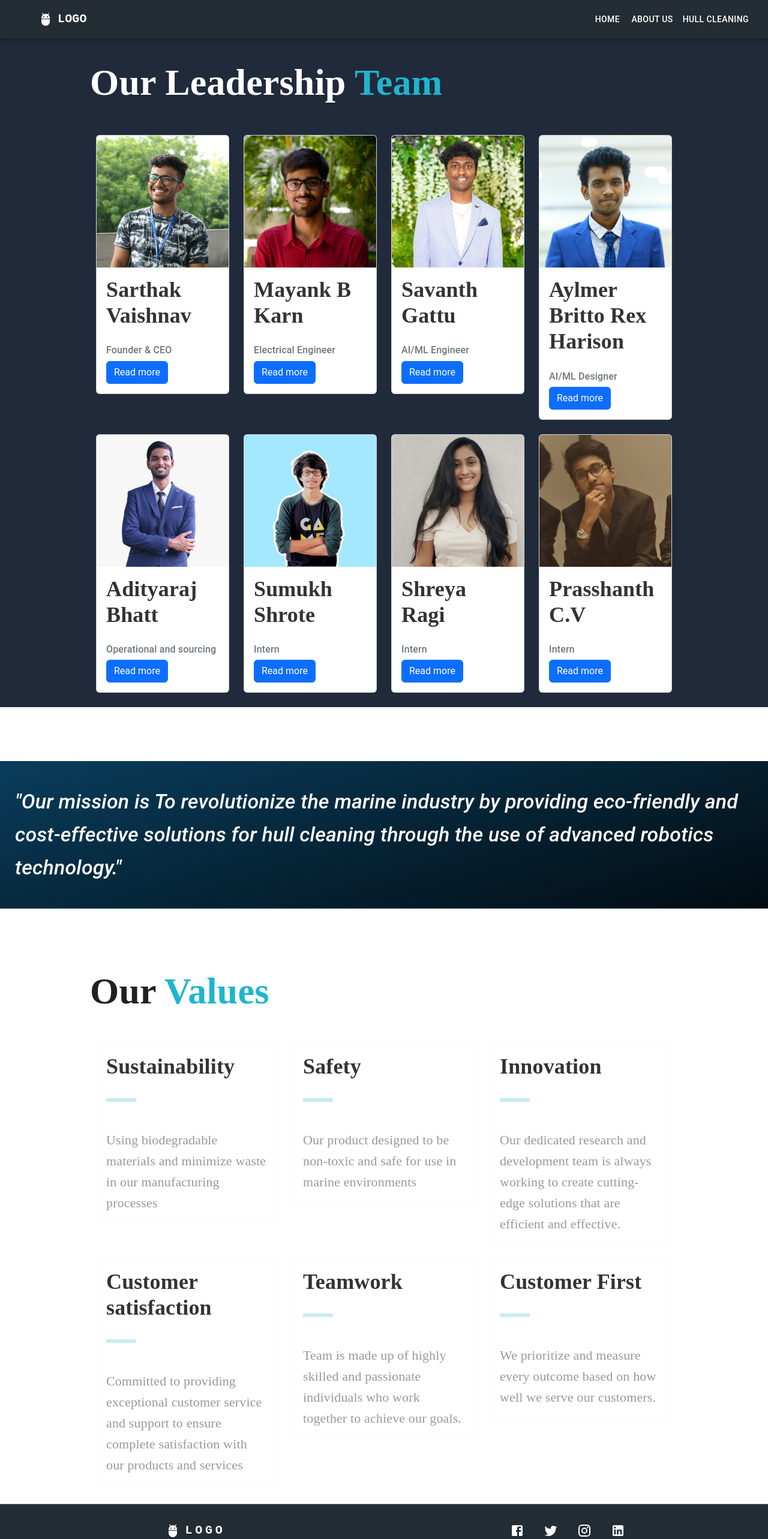
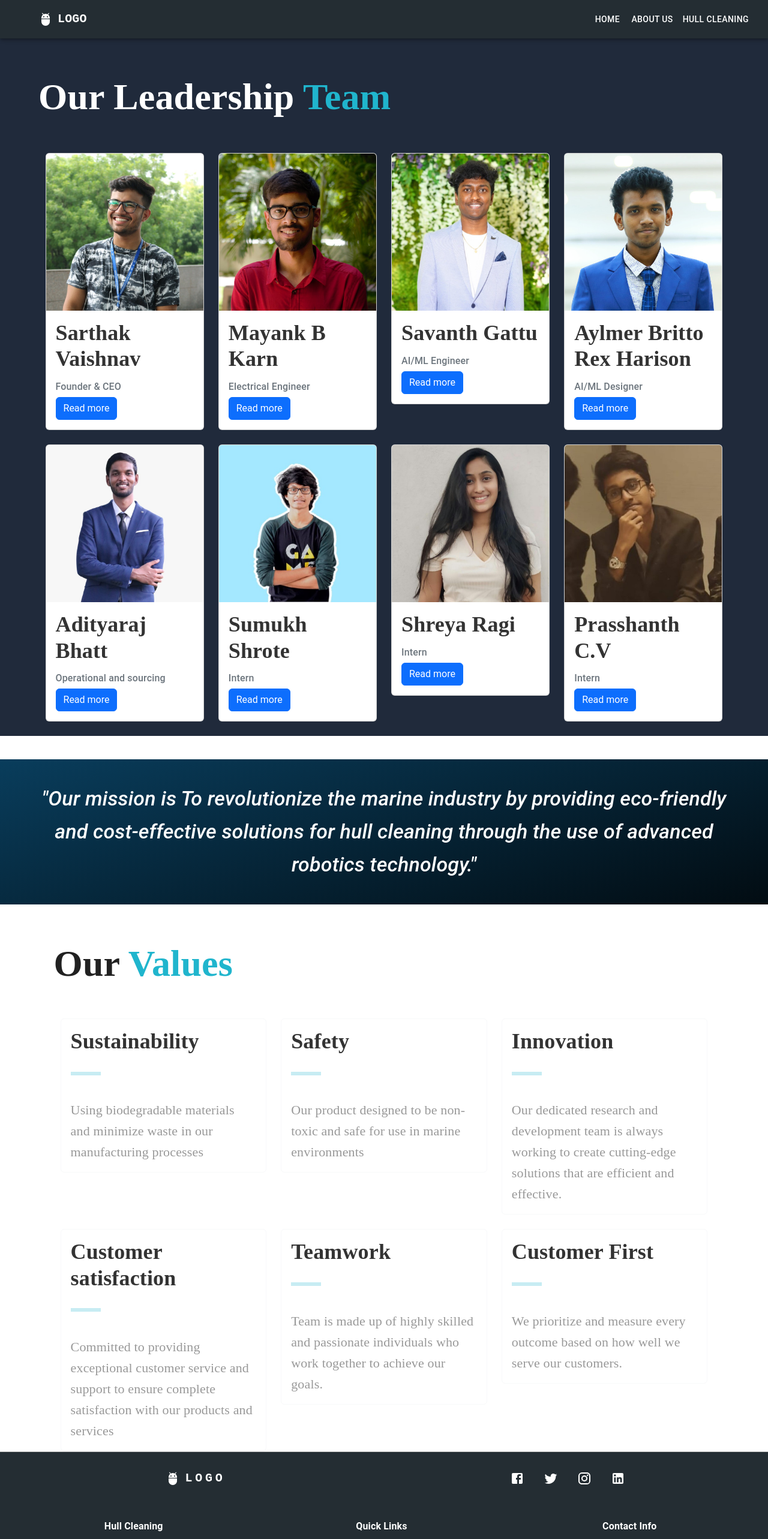
Before and after one commit to Nihu3346/hull-cleaning-robot, a React (Create React App) app: page /aboutus in a window 1280 px wide. Shown: the top 2566 px of the page at 60% size. Built offline with nearby package versions, Linux system fonts and the light colour scheme.

Commit message:
Mobile view done.

```diff
--- a/src/Components/CSS/About.css
+++ b/src/Components/CSS/About.css
@@ -22,7 +22,7 @@
   width: 50px;
 }
 .team-container {
-  margin-top: 50px;
+  margin-top: 4.9%;
   background-color: #202A3B;
 }
 .our-values-container {
@@ -30,13 +30,13 @@
 }
 .our-values-inner {
   min-height: auto;
-  padding: 60px 150px 0;
-  margin: 30px auto;
+  padding: 4% 7% 0;
+  margin: 0 auto;
   position: relative;
 }
 .team-inner {
   min-height: auto;
-  padding: 40px 150px 0;
+  padding: 4% 5% 0;
   margin: 0 auto;
   position: relative;
 }
@@ -45,15 +45,15 @@
   padding: 40px 0px 0;
 }
 .row {
-  padding: 40px 10px 0;
+  padding: 4% 1% 0;
 }
 .card-title{
   font-weight: 700;
     font-size: 36px;
     color: #333;
     position: relative;
-    padding-bottom: 15px;
-    margin-bottom: 15px;
+    padding-bottom: 4%;
+    margin-bottom: 4%;
     font-family: Poppins;
 }
 .card-content{
--- a/src/Components/CSS/HullClean.css
+++ b/src/Components/CSS/HullClean.css
@@ -2,6 +2,7 @@
     position: relative;
     width: 100%;
     height: 100%; /* Set the height of the container */
+    margin-top: 4%;
   }
 
   .image {
@@ -15,16 +16,14 @@
     top: 50%;
     left: 50%;
     transform: translate(-50%, -50%);
-    width: 80%;
+    width: 95%;
     background-color: rgba(0, 0, 0, 0.5); /* Set the background color and opacity of the text container */
-    padding: 20px;
+    padding: 2%;
     color: white;
   }
 
   .heading {
-    font-size: 4rem;
-    margin-top: 0;
-    margin-bottom: 10px;
+    font-size: 50px;
     text-align: center;
     color:bisque;
   }
--- a/src/Components/CSS/InfoPanel.css
+++ b/src/Components/CSS/InfoPanel.css
@@ -32,12 +32,13 @@
     background-image: linear-gradient(163deg, #093d5c 0%,#020c12 100%);
     background-position: center center;
     background-repeat: no-repeat;
-    padding-top: 40px;
-    padding-right: 50px;
-    padding-bottom: 40px;
-    padding-left: 25px;
+    padding-top: 3%;
+    padding-right: 3%;
+    padding-bottom: 3%;
+    padding-left: 3%;
     margin-bottom: 0px;
-    margin-top: 90px;
+    margin-top: 3%;
+    text-align: center;
     border-width: 0px 0px 0px 0px;
     border-color: #eae9e9;
     border-style: solid;
--- a/src/Components/Pages/AboutUs.js
+++ b/src/Components/Pages/AboutUs.js
@@ -7,10 +7,15 @@ import InfoPanelA from "./InfoPanel-a";
 const AboutUS = () => {
   return (
     <>
-    <TeamInfo />
-    <InfoPanelA />
-      <OurValues />
-
+      <div>
+        <TeamInfo />
+      </div>
+      <div>
+        <InfoPanelA />
+      </div>
+      <div>
+        <OurValues />
+      </div>
     </>
   );
 };
--- a/src/Components/Pages/Home.js
+++ b/src/Components/Pages/Home.js
@@ -9,9 +9,6 @@ import ship3 from "../Images/ship3.png";
 import ship5 from "../Images/ship5.jpg";
 import ship6 from "../Images/ship6.jpg";
 import "./../CSS/InfoPanel.css";
-import AboutUS from "./AboutUs";
-import InfoPanelD from "./InfoPage-d";
-import InfoPanelA from "./InfoPanel-a";
 import InfoPanelB from "./InfoPanel-b";
 import "../CSS/Home.css";
 
@@ -85,7 +82,7 @@ const InformationSection = ({ image, title, description, imageOnLeft }) => {
       </CardContent>
     </Card>
   );
-}
+};
 
 const Home = () => {
   return (
@@ -161,14 +158,8 @@ const Home = () => {
       />
 
       <div>
-          <InfoPanelB />
-        </div>
-        {/* <div className="panel-a">
-          <InfoPanelA />
-        </div>
-        <div className="panel-d">
-          <InfoPanelD />
-        </div> */}
+        <InfoPanelB />
+      </div>
     </Box>
   );
 };
--- a/src/Components/Pages/HullClean.js
+++ b/src/Components/Pages/HullClean.js
@@ -1,77 +1,13 @@
 import { React } from "react";
 import hulcl from "./../Images/shutterstock_175341791.jpg";
-import { Container, Image } from "react-bootstrap";
 import "./../CSS/HullClean.css";
-import { Box, Card, CardContent, Grid, Typography } from "@mui/material";
-import { Fade } from "react-slideshow-image";
+import { Box } from "@mui/material";
 import "react-slideshow-image/dist/styles.css";
-import hullcleaner from "../Images/hullcleaner.jpg";
-import marine from "../Images/marine.jpg";
-import robo from "../Images/robo.png";
-import ship3 from "../Images/ship3.png";
-import ship5 from "../Images/ship5.jpg";
-import ship6 from "../Images/ship6.jpg";
 import "./../CSS/InfoPanel.css";
-
-import InfoPanelB from "./InfoPanel-b";
 import "../CSS/Home.css";
 import Advantage1 from "./Advantage1";
 import Advantage2 from "./Advantage2";
 import Advantage3 from "./Advantage3";
-
-const spanStyle = {
-  padding: "50px",
-  color: "#efefef",
-  fontWeight: "500",
-  fontSize: "35px",
-  textAlign: "center",
-  backdropFilter: "none",
-};
-
-const divStyle = {
-  display: "flex",
-  alignItems: "center",
-  justifyContent: "center",
-  backgroundSize: "cover",
-  height: "400px",
-  backdropFilter: "blur(8px)",
-};
-
-const InformationSection = ({ image, title, description, imageOnLeft }) => {
-  return (
-    <Card
-      style={{
-        borderRadius: "10px",
-        border: "2px solid #e0e0e0",
-        boxShadow: "none",
-        maxWidth: "90%",
-        margin: "auto",
-        marginTop: "45px",
-        marginBottom: "45px",
-      }}
-    >
-      <CardContent>
-        <Grid container spacing={2} alignItems="center">
-          <Grid item xs={12} md={6} order={imageOnLeft ? 1 : 2}>
-            <img
-              src={image}
-              alt={title}
-              style={{ width: "100%", borderRadius: "10px" }}
-            />
-          </Grid>
-          <Grid item xs={12} md={6} order={imageOnLeft ? 2 : 1}>
-            <Typography variant="h5" sx={{ textAlign: "center", my: 1 }}>
-              {title}
-            </Typography>
-            <Typography variant="body1" sx={{ textAlign: "justify" }}>
-              {description}
-            </Typography>
-          </Grid>
-        </Grid>
-      </CardContent>
-    </Card>
-  );
-};
 
 const HullClean = () => {
   return (
```
Also changed, not shown: src/Components/Pages/InfoPage-d.js (deleted, +0 -14 lines).
